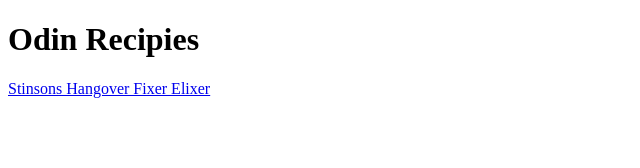
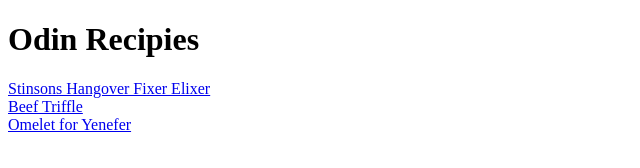
Before and after one commit to J-Shed/odin_recipes, a plain HTML site: page index.html in a window 1280 px wide. Shown: the whole page, without its empty margins (0-640 px from the left). Drawn offline with Linux system fonts and the light colour scheme.

Commit message:
Finish index.html

```diff
--- a/index.html
+++ b/index.html
@@ -8,6 +8,8 @@
 
     <body>
         <h1>Odin Recipies</h1>
-        <a href="recipies/Stinsons_Fixer_Elixer.html">Stinsons Hangover Fixer Elixer</a>
+        <a href="recipies/Stinsons_Fixer_Elixer.html">Stinsons Hangover Fixer Elixer <br></a>
+        <a href="recipies/Beef_Triffle.html">Beef Triffle<br></a>
+        <a href="recipies/Omelet_For_Yenefer.html">Omelet for Yenefer</a>
     </body>
 </html>
```
